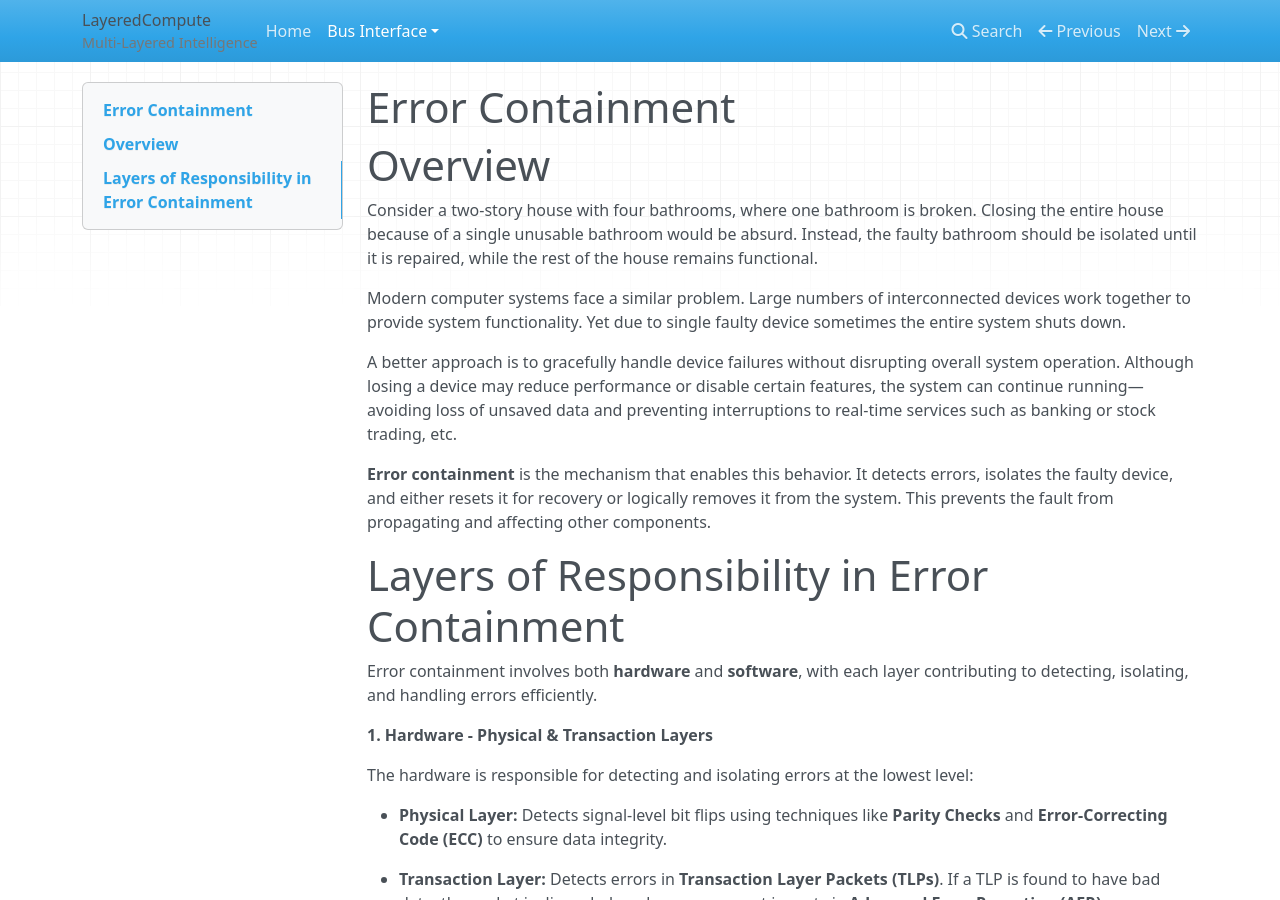
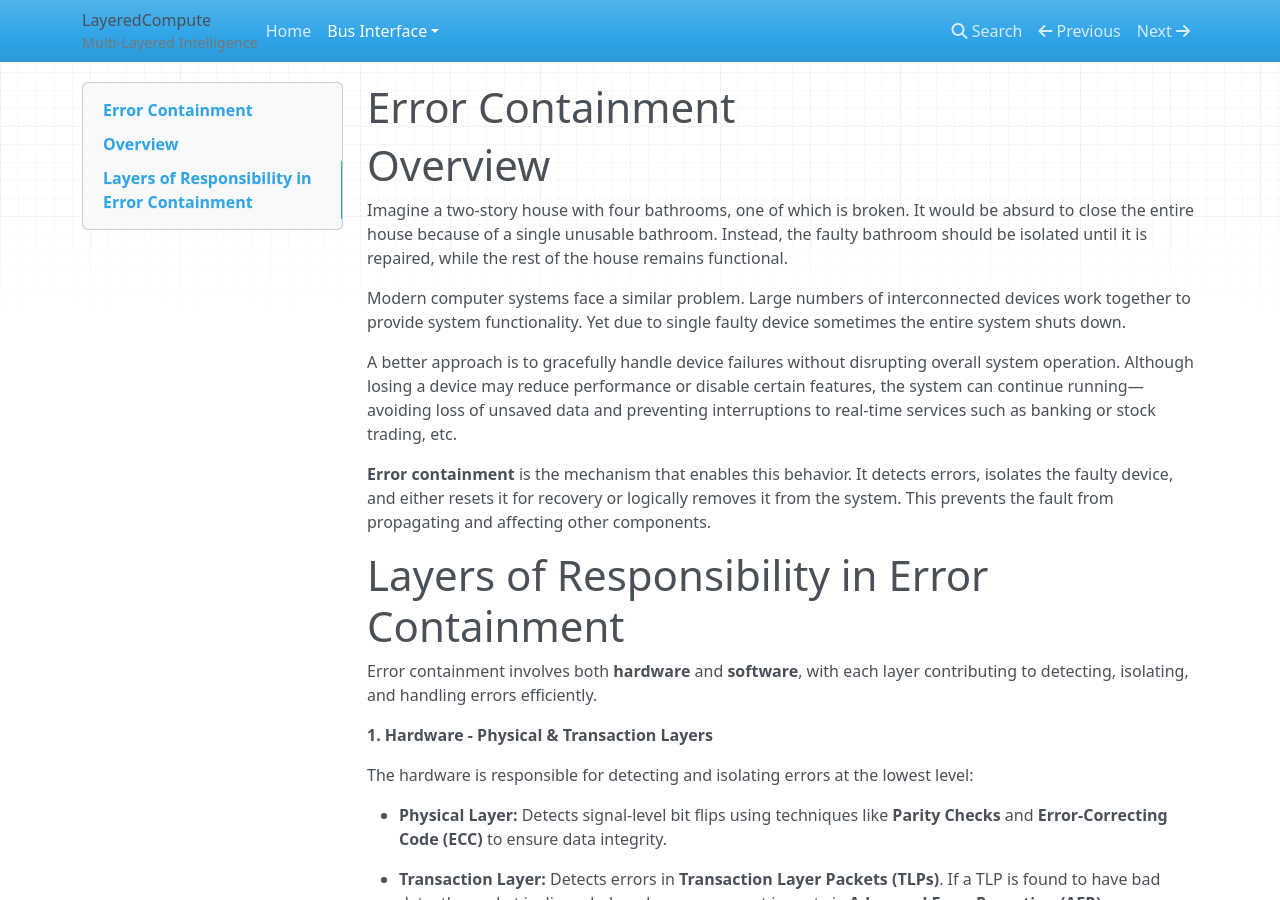
Before and after one commit to Dhinesh-Thangamani/layeredcompute-main, an MkDocs documentation site: the page built from docs/pci-features/errcontain.md, in a window 1280 px wide and 900 px high. Built offline with MkDocs 1.6.1, drawn with Linux system fonts in a browser that asks for light colours; nearby versions of some CDN libraries.

```diff
--- a/docs/pci-features/errcontain.md
+++ b/docs/pci-features/errcontain.md
@@ -1,7 +1,7 @@
 # Error Containment
 # Overview
 
-Consider a two-story house with four bathrooms, where one bathroom is broken. Closing the entire house because of a single unusable bathroom would be absurd. Instead, the faulty bathroom should be isolated until it is repaired, while the rest of the house remains functional.
+Imagine a two-story house with four bathrooms, one of which is broken. It would be absurd to close the entire house because of a single unusable bathroom. Instead, the faulty bathroom should be isolated until it is repaired, while the rest of the house remains functional.
 
 Modern computer systems face a similar problem. Large numbers of interconnected devices work together to provide system functionality. Yet due to single faulty device sometimes the entire system shuts down.
 
--- a/mkdocs.yml
+++ b/mkdocs.yml
@@ -15,6 +15,7 @@ nav:
           - Multi-Segment: pci-features/multisegment.md
           - Posted - Non Posted Transactions: pci-features/p-np.md
           - MSI: pci-features/msi.md
+          - Flit Mode: pci-features/flit.md
       - CXL: cxl.md
 
 extra_css:
```
Also changed, not shown: docs/pci-features/flit.md (added, +8 -0 lines).
